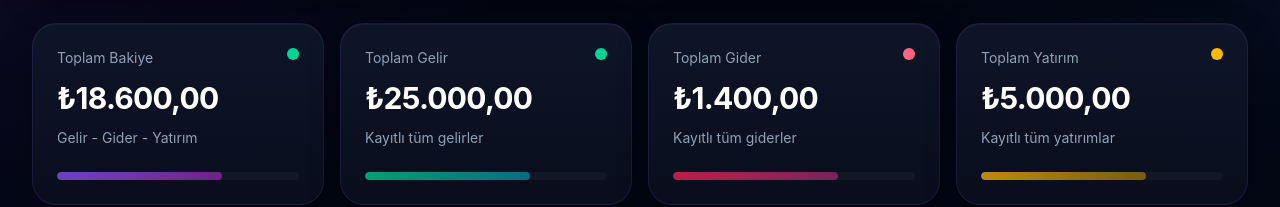
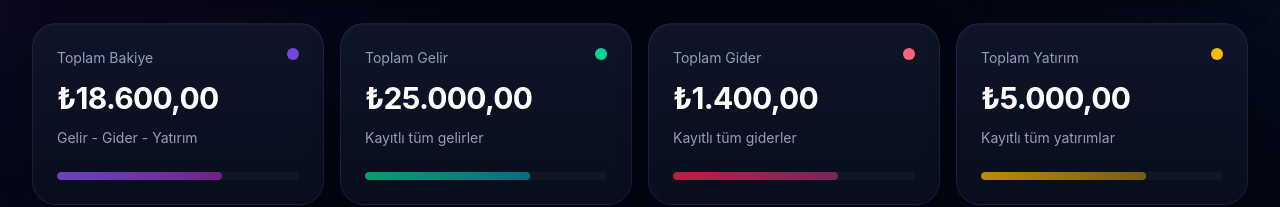
Before and after one commit to onuraydinoglu/GelirGider, a React (Vite) app: page / in a window 1280 px wide. Shown: the part 341-548 px from the top of the page. Built offline with nearby package versions, Linux system fonts and the light colour scheme.

Commit message:
renk değişimi

```diff
--- a/src/components/summary/SummaryGrid.jsx
+++ b/src/components/summary/SummaryGrid.jsx
@@ -8,7 +8,7 @@ const SummaryGrid = ({ totals }) => {
         title="Toplam Bakiye"
         value={formatCurrency(totals.balance)}
         subtitle="Gelir - Gider - Yatırım"
-        colorClass={totals.balance >= 0 ? "bg-emerald-400" : "bg-rose-400"}
+        colorClass={totals.balance >= 0 ? "bg-violet-500/80" : "bg-rose-400"}
         iconBg="from-violet-500/80 to-fuchsia-500/50"
       />
 
```
